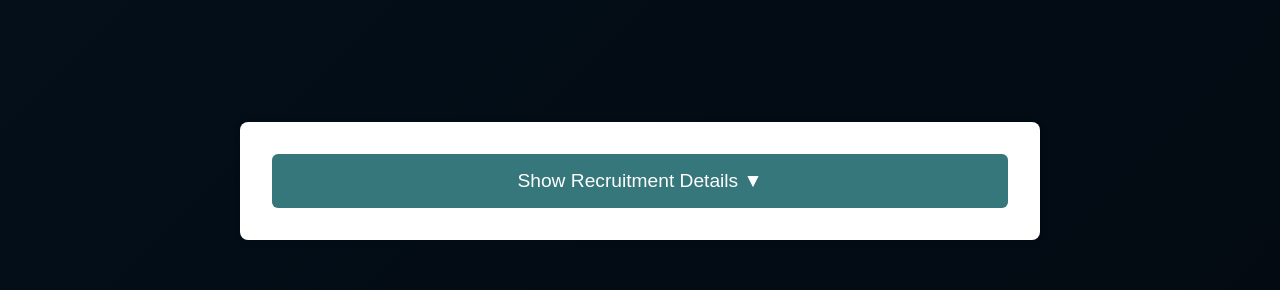
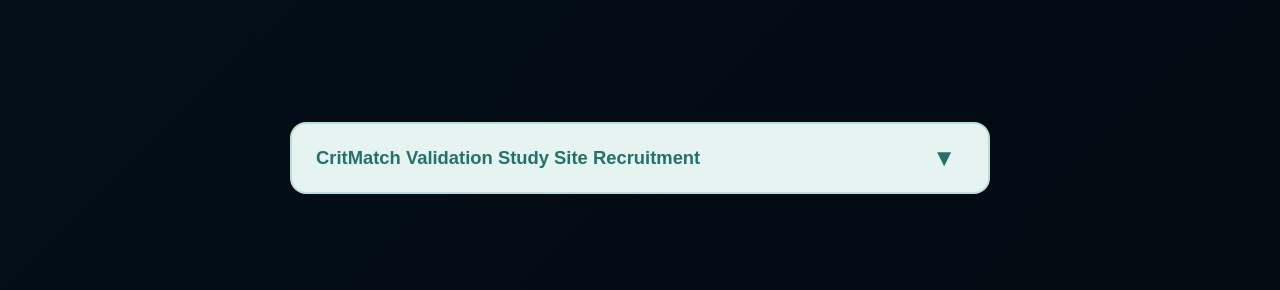
Before and after one commit to bevroy/CritMatch-Research-Website, a React (Vite) app in the folder critmatch-branded-website/: page / in a window 1280 px wide. Shown: the part 3263-3553 px from the top of the page. Built offline with nearby package versions, Linux system fonts and the light colour scheme.

Commit message:
Restyle Recruitment dropdown to match Elionyx card UI

```diff
--- a/critmatch-branded-website/src/components/Recruitment.jsx
+++ b/critmatch-branded-website/src/components/Recruitment.jsx
@@ -6,30 +6,43 @@ const Recruitment = () => {
   const [open, setOpen] = useState(false);
 
   return (
-    <div className="recruitment-container" style={{maxWidth: 800, margin: "2rem auto", padding: "2rem", background: "#fff", borderRadius: 8, boxShadow: "0 2px 8px rgba(0,0,0,0.05)"}}>
+    <div style={{maxWidth: 700, margin: "2rem auto"}}>
+      <div
+        style={{
+          background: "#e6f4f1",
+          border: "2px solid #b7e0d8",
+          borderRadius: 16,
+          boxShadow: "0 2px 8px rgba(0,0,0,0.03)",
+          padding: open ? "0 0 1.5rem 0" : 0,
+          transition: "box-shadow 0.2s"
+        }}
+      >
         <button
           onClick={() => setOpen((o) => !o)}
           style={{
+            display: "flex",
+            alignItems: "center",
+            justifyContent: "space-between",
             width: "100%",
-          padding: "1rem",
-          fontSize: "1.2rem",
-          background: "#35777B",
-          color: "#fff",
+            background: "none",
             border: "none",
-          borderRadius: 6,
+            padding: "1.25rem 2rem 1.25rem 1.5rem",
+            fontSize: "1.15rem",
+            fontWeight: 600,
+            color: "#24706b",
             cursor: "pointer",
-          marginBottom: open ? 24 : 0,
-          transition: "background 0.2s"
+            borderRadius: 16,
+            outline: "none"
           }}
           aria-expanded={open}
           aria-controls="recruitment-content"
         >
-        {open ? "Hide Recruitment Details ▲" : "Show Recruitment Details ▼"}
+          <span>CritMatch Validation Study Site Recruitment</span>
+          <span style={{fontSize: "1.5rem", marginLeft: 12}}>{open ? "▲" : "▼"}</span>
         </button>
         {open && (
-        <div id="recruitment-content">
-          <h1 style={{color: "#35777B", textAlign: "center", marginBottom: 0}}>CritMatch Validation Study Site Recruitment</h1>
-          <h3 style={{fontStyle: "italic", textAlign: "center", color: "#555", marginTop: 0}}>Elionyx Health, LLC</h3>
+          <div id="recruitment-content" style={{padding: "0 2rem"}}>
+            <div style={{marginTop: 8, marginBottom: 8, color: "#444", fontStyle: "italic", fontSize: 16}}>Elionyx Health, LLC</div>
             <p>We are seeking healthcare organizations and research sites to participate in the validation study for <b>CritMatch</b> — a clinical cohort identification and research matching platform developed by Elionyx Health, LLC.</p>
             <p>CritMatch is designed to help organizations identify eligible patient populations for clinical research and operational initiatives using intelligent EMR/EHR-based cohort discovery.</p>
             <h4>We are currently recruiting:</h4>
@@ -82,6 +95,7 @@ const Recruitment = () => {
           </div>
         )}
       </div>
+    </div>
   );
 };
 
```
Lines whose indentation alone changed are shown as unchanged.
